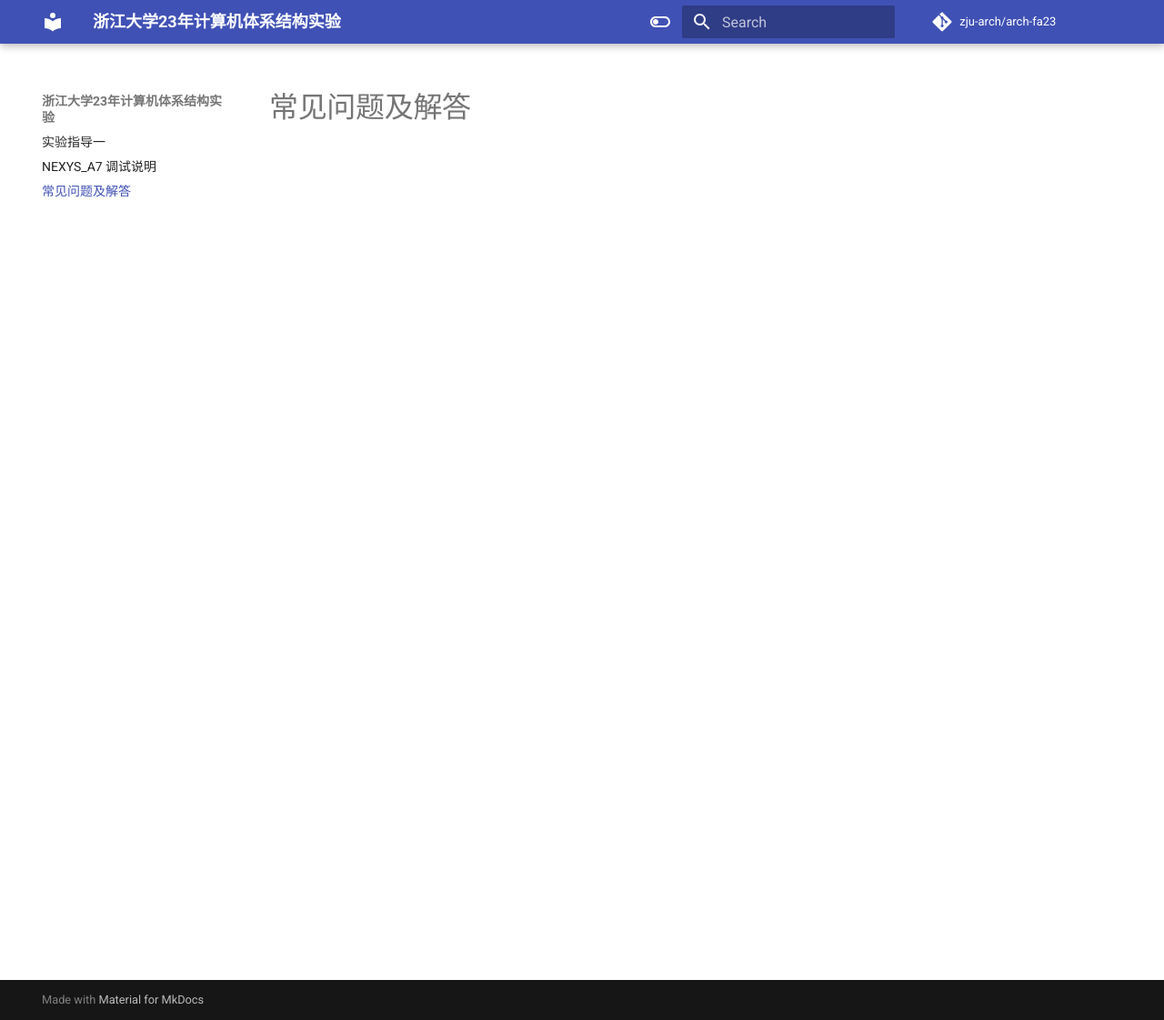
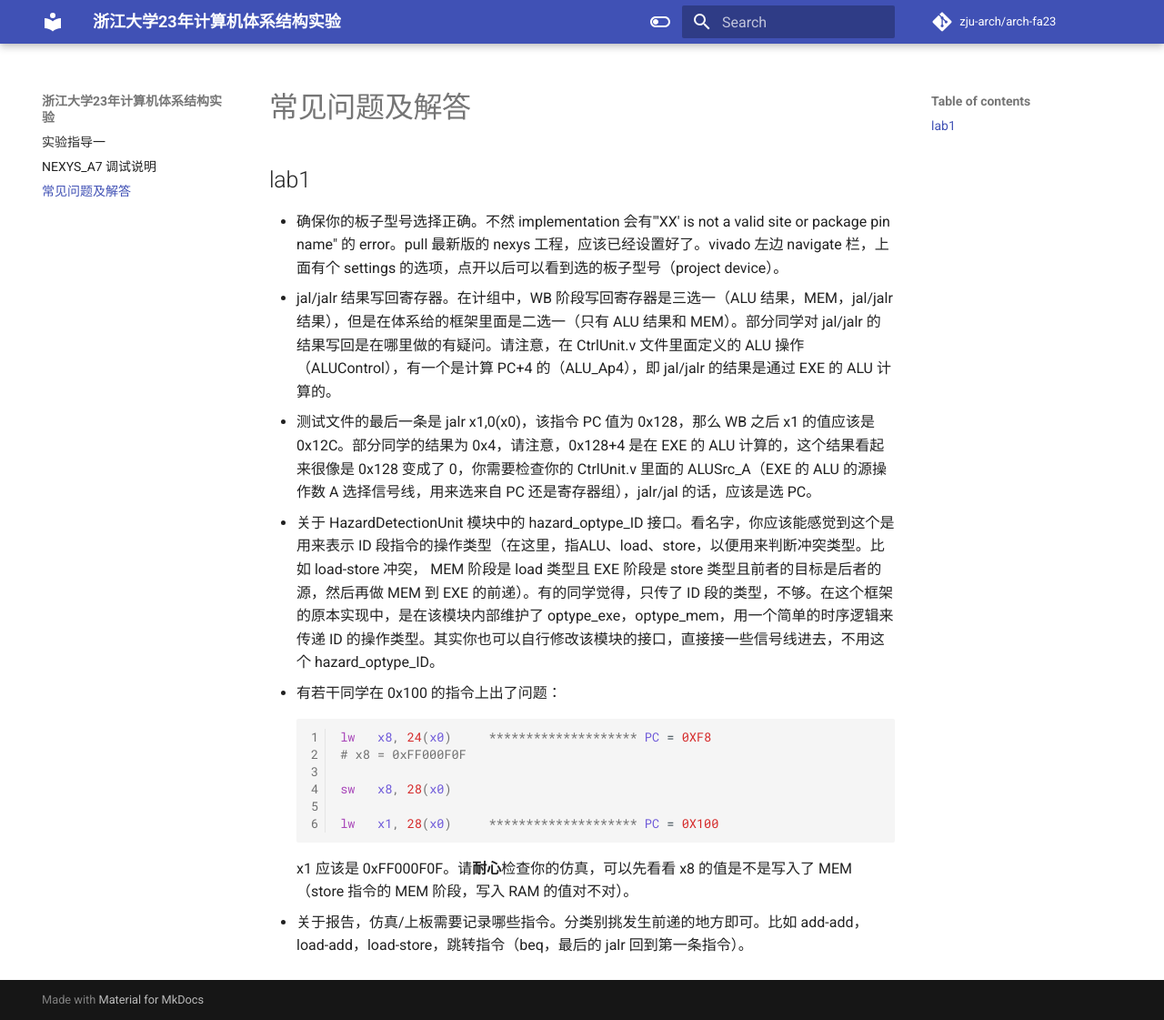
Before and after one commit to Yusux/ZJUCACourse, an MkDocs documentation site: the page built from docs/faq.md, in a window 1280 px wide and 1121 px high. Shown: the whole window at 91% size. Built offline with MkDocs 1.6.1 and Material for MkDocs 9.7.7, drawn with Linux system fonts in a browser that asks for light colours.

Commit message:
add faq:lab1

````diff
--- a/docs/faq.md
+++ b/docs/faq.md
@@ -1 +1,18 @@
 # 常见问题及解答
+
+## lab1
+- 确保你的板子型号选择正确。不然 implementation 会有"'XX' is not a valid site or package pin name" 的 error。pull 最新版的 nexys 工程，应该已经设置好了。vivado 左边 navigate 栏，上面有个 settings 的选项，点开以后可以看到选的板子型号（project device）。
+- jal/jalr 结果写回寄存器。在计组中，WB 阶段写回寄存器是三选一（ALU 结果，MEM，jal/jalr 结果），但是在体系给的框架里面是二选一（只有 ALU 结果和 MEM）。部分同学对 jal/jalr 的结果写回是在哪里做的有疑问。请注意，在 CtrlUnit.v 文件里面定义的 ALU 操作（ALUControl），有一个是计算 PC+4 的（ALU_Ap4），即 jal/jalr 的结果是通过 EXE 的 ALU 计算的。
+- 测试文件的最后一条是 jalr x1,0(x0)，该指令 PC 值为 0x128，那么 WB 之后 x1 的值应该是 0x12C。部分同学的结果为 0x4，请注意，0x128+4 是在 EXE 的 ALU 计算的，这个结果看起来很像是 0x128 变成了 0，你需要检查你的 CtrlUnit.v 里面的 ALUSrc_A（EXE 的 ALU 的源操作数 A 选择信号线，用来选来自 PC 还是寄存器组），jalr/jal 的话，应该是选 PC。
+- 关于 HazardDetectionUnit 模块中的 hazard_optype_ID 接口。看名字，你应该能感觉到这个是用来表示 ID 段指令的操作类型（在这里，指ALU、load、store，以便用来判断冲突类型。比如 load-store 冲突， MEM 阶段是 load 类型且 EXE 阶段是 store 类型且前者的目标是后者的源，然后再做 MEM 到 EXE 的前递）。有的同学觉得，只传了 ID 段的类型，不够。在这个框架的原本实现中，是在该模块内部维护了 optype_exe，optype_mem，用一个简单的时序逻辑来传递 ID 的操作类型。其实你也可以自行修改该模块的接口，直接接一些信号线进去，不用这个 hazard_optype_ID。
+- 有若干同学在 0x100 的指令上出了问题：
+``` asm
+lw   x8, 24(x0)     ******************** PC = 0XF8
+# x8 = 0xFF000F0F
+
+sw   x8, 28(x0)
+
+lw   x1, 28(x0)     ******************** PC = 0X100
+```
+x1 应该是 0xFF000F0F。请**耐心**检查你的仿真，可以先看看 x8 的值是不是写入了 MEM（store 指令的 MEM 阶段，写入 RAM 的值对不对）。
+- 关于报告，仿真/上板需要记录哪些指令。分类别挑发生前递的地方即可。比如 add-add，load-add，load-store，跳转指令（beq，最后的 jalr 回到第一条指令）。
````
